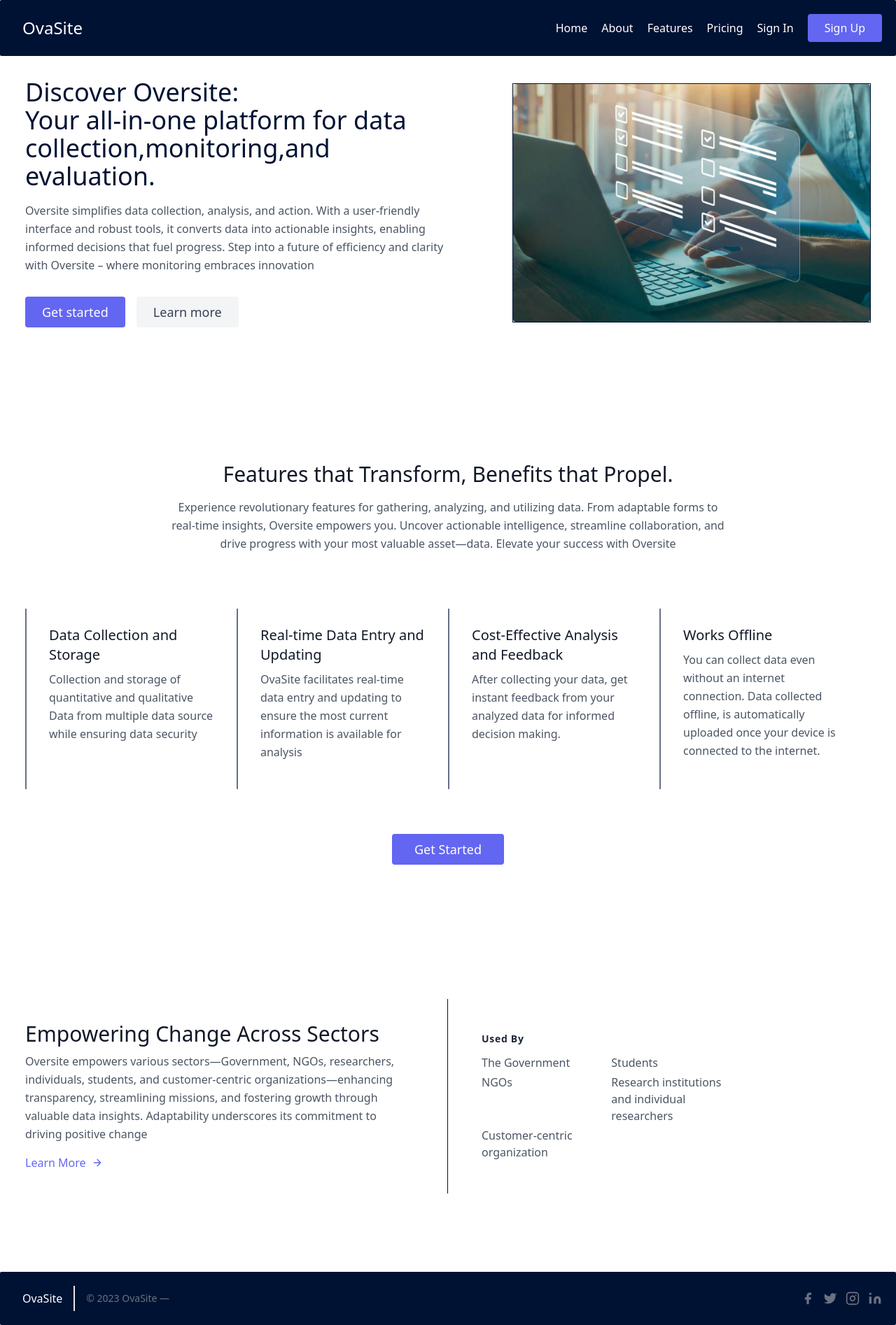
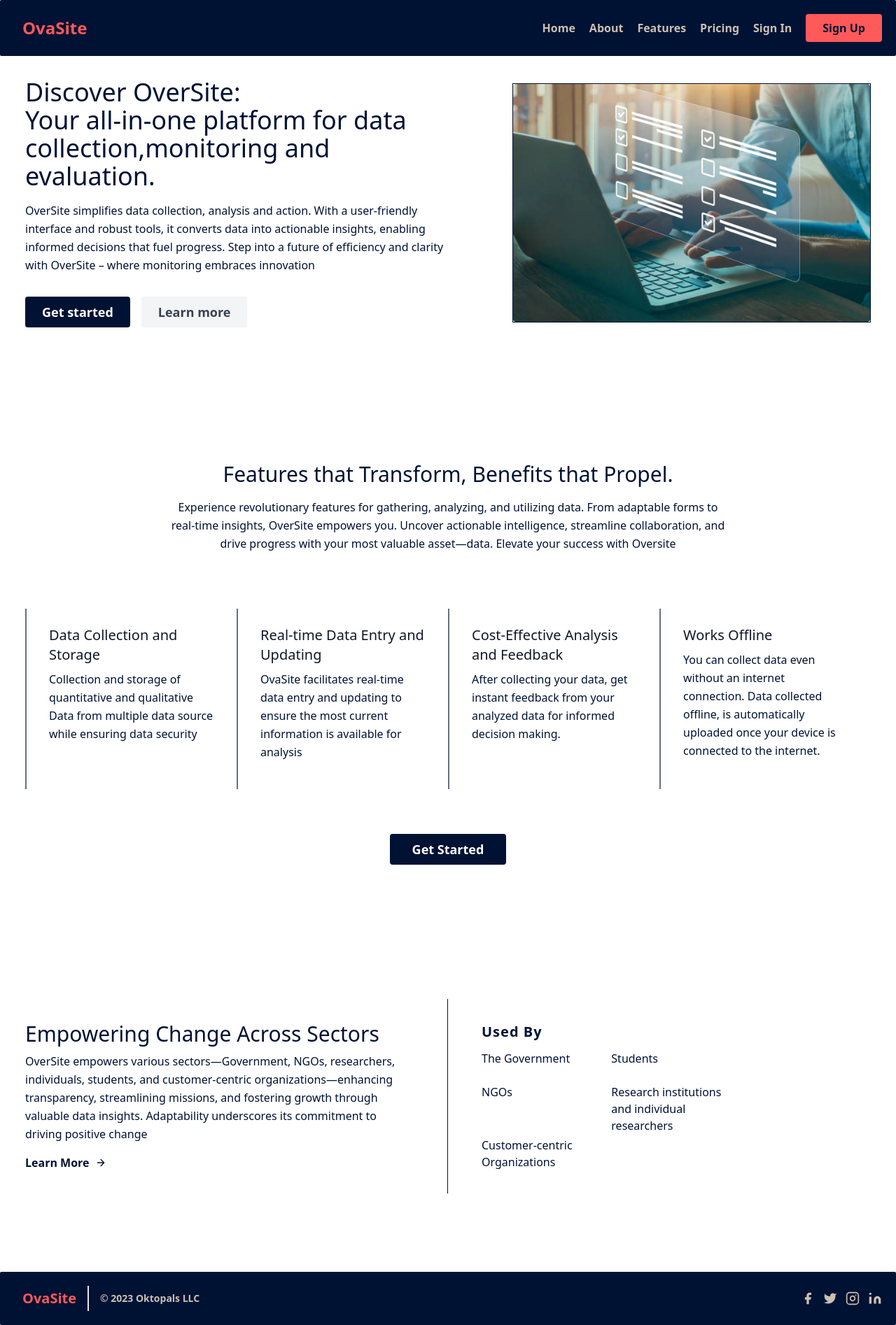
Before and after one commit to OkToPals/OvaSite-Frontend, a Next.js app: page / in a window 1280 px wide. Shown: the whole page at 70% size. Built offline with nearby package versions, Linux system fonts and the light colour scheme.

Commit message:
modified components

```diff
--- a/src/components/content.js
+++ b/src/components/content.js
@@ -4,34 +4,37 @@ import PropTypes from 'prop-types';
 
 const Content = () => {
   return (
-  <section className="text-gray-600 body-font">
+  <section className="text-[#001233] body-font">
   <div className="container px-5 py-24 mx-auto">
     <div className="flex flex-col text-center w-full mb-20">
-      <h1 className="sm:text-3xl text-2xl font-medium title-font mb-4 text-gray-900">Features that Transform, Benefits that Propel.</h1>
-      <p className="lg:w-2/3 mx-auto leading-relaxed text-base">Experience revolutionary features for gathering, analyzing, and utilizing data. From adaptable forms to real-time insights, Oversite empowers you. Uncover actionable intelligence, streamline collaboration, and drive progress with your most valuable asset—data. Elevate your success with Oversite</p></div>
+      <h1 className="sm:text-3xl text-2xl font-medium title-font mb-4 text-[#001233] font-bold">Features that Transform, Benefits that Propel.</h1>
+      <p className="lg:w-2/3 mx-auto leading-relaxed text-base">Experience revolutionary features for gathering, analyzing, and utilizing data. From adaptable forms to real-time insights, OverSite empowers you. Uncover actionable intelligence, streamline collaboration, and drive progress with your most valuable asset—data. Elevate your success with Oversite</p></div>
     <div className="flex flex-wrap">
       <div className="xl:w-1/4 lg:w-1/2 md:w-full px-8 py-6 border-l-2 border-[#001233] border-opacity-60">
-        <h2 className="text-lg sm:text-xl text-gray-900 font-medium title-font mb-2">Data Collection and Storage</h2>
-        <p className="leading-relaxed text-base mb-4">Collection and storage of quantitative and qualitative Data from multiple data source while ensuring data security</p>
+        <h2 className="text-lg sm:text-xl text-gray-900 font-medium title-font mb-2 font-bold">Data Collection and Storage</h2>
+        <p className="leading-relaxed text-base mb-4">Collection and storage of quantitative and qualitative Data from multiple
+         data source while ensuring data security</p>
 
       </div>
       <div className="xl:w-1/4 lg:w-1/2 md:w-full px-8 py-6 border-l-2 border-[#001233] border-opacity-60">
-        <h2 className="text-lg sm:text-xl text-gray-900 font-medium title-font mb-2">Real-time Data Entry and Updating</h2>
-        <p className="leading-relaxed text-base mb-4">OvaSite facilitates real-time data entry and updating to ensure the most current information is available for analysis</p>
+        <h2 className="text-lg sm:text-xl text-gray-900 font-medium title-font mb-2 font-bold">Real-time Data Entry and Updating</h2>
+        <p className="leading-relaxed text-base mb-4">OvaSite facilitates real-time data entry and updating to ensure
+        the most current information is available for analysis</p>
 
       </div>
       <div className="xl:w-1/4 lg:w-1/2 md:w-full px-8 py-6 border-l-2 border-[#001233] border-opacity-60">
-        <h2 className="text-lg sm:text-xl text-gray-900 font-medium title-font mb-2">Cost-Effective Analysis and Feedback</h2>
+        <h2 className="text-lg sm:text-xl text-gray-900 font-medium title-font mb-2 font-bold">Cost-Effective Analysis and Feedback</h2>
         <p className="leading-relaxed text-base mb-4">After collecting your data, get instant feedback from your analyzed data for informed decision making.</p>
 
       </div>
       <div className="xl:w-1/4 lg:w-1/2 md:w-full px-8 py-6 border-l-2 border-[#001233] border-opacity-60">
-        <h2 className="text-lg sm:text-xl text-gray-900 font-medium title-font mb-2">Works Offline</h2>
-        <p className="leading-relaxed text-base mb-4">You can collect data even without an internet connection. Data collected offline, is automatically uploaded once your device is connected to the internet.</p>
+        <h2 className="text-lg sm:text-xl text-gray-900 font-medium title-font mb-2 font-bold">Works Offline</h2>
+        <p className="leading-relaxed text-base mb-4">You can collect data even without an internet connection.
+         Data collected offline, is automatically uploaded once your device is connected to the internet.</p>
 
       </div>
     </div>
-    <button className="flex mx-auto mt-16 text-white bg-indigo-500 border-0 py-2 px-8 focus:outline-none hover:bg-indigo-600 rounded text-lg">Get Started</button>
+    <button className="flex mx-auto mt-16 text-white bg-[#001233] border-0 py-2 px-8 focus:outline-none hover:bg-gray-800 rounded text-lg font-bold">Get Started</button>
   </div>
 </section>
   )
--- a/src/components/footer.js
+++ b/src/components/footer.js
@@ -2,35 +2,35 @@ import React from 'react'
 
 const Footer = () => {
   return (
-    <footer className="text-gray-600 body-font">
+<footer className="body-font">
   <div className="container px-5 py-8 mx-auto flex items-center sm:flex-row flex-col" style={{ backgroundColor: '#001233', borderRadius: '2px', padding: '20px' }}>
-    <a className="flex title-font font-medium items-center md:justify-start justify-center text-gray-900">
+    <a className="flex title-font font-medium items-center md:justify-start justify-center">
       {/* <svg xmlns="http://www.w3.org/2000/svg" fill="none" stroke="currentColor" stroke-linecap="round" stroke-linejoin="round" stroke-width="2" className="w-10 h-10 text-white p-2 bg-indigo-500 rounded-full" viewBox="0 0 24 24">
         <path d="M12 2L2 7l10 5 10-5-10-5zM2 17l10 5 10-5M2 12l10 5 10-5"></path>
       </svg> */}
-      <span className="ml-3 text-white">OvaSite</span>
+      <span className="ml-3 text-[#FF595A] text-xl font-bold">OvaSite</span>
     </a>
-    <p className="text-sm text-gray-500 sm:ml-4 sm:pl-4 sm:border-l-2 sm:border-gray-200 sm:py-2 sm:mt-0 mt-4">© 2023 OvaSite —
-      <a href="https://twitter.com/knyttneve" className="text-gray-600 ml-1" rel="noopener noreferrer" target="_blank"></a>
+    <p className="text-sm text-[#CAC0B3] cursor-pointer sm:ml-4 sm:pl-4 sm:border-l-2 sm:border-gray-200 sm:py-2 sm:mt-0 mt-4 font-bold">© 2023 Oktopals LLC
+      {/* <a href="https://twitter.com/knyttneve" className="text-gray-600 ml-1" rel="noopener noreferrer" target="_blank"></a> */}
     </p>
     <span className="inline-flex sm:ml-auto sm:mt-0 mt-4 justify-center sm:justify-start">
-      <a className="text-gray-500">
+      <a className="text-[#CAC0B3] cursor-pointer font-bold">
         <svg fill="currentColor" stroke-linecap="round" stroke-linejoin="round" stroke-width="2" className="w-5 h-5" viewBox="0 0 24 24">
           <path d="M18 2h-3a5 5 0 00-5 5v3H7v4h3v8h4v-8h3l1-4h-4V7a1 1 0 011-1h3z"></path>
         </svg>
       </a>
-      <a className="ml-3 text-gray-500">
+      <a className="ml-3 text-[#CAC0B3] cursor-pointer font-bold">
         <svg fill="currentColor" stroke-linecap="round" stroke-linejoin="round" stroke-width="2" className="w-5 h-5" viewBox="0 0 24 24">
           <path d="M23 3a10.9 10.9 0 01-3.14 1.53 4.48 4.48 0 00-7.86 3v1A10.66 10.66 0 013 4s-4 9 5 13a11.64 11.64 0 01-7 2c9 5 20 0 20-11.5a4.5 4.5 0 00-.08-.83A7.72 7.72 0 0023 3z"></path>
         </svg>
       </a>
-      <a className="ml-3 text-gray-500">
+      <a className="ml-3 text-[#CAC0B3] cursor-pointer font-bold">
         <svg fill="none" stroke="currentColor" stroke-linecap="round" stroke-linejoin="round" stroke-width="2" className="w-5 h-5" viewBox="0 0 24 24">
           <rect width="20" height="20" x="2" y="2" rx="5" ry="5"></rect>
           <path d="M16 11.37A4 4 0 1112.63 8 4 4 0 0116 11.37zm1.5-4.87h.01"></path>
         </svg>
       </a>
-      <a className="ml-3 text-gray-500">
+      <a className="ml-3 text-[#CAC0B3] cursor-pointer font-bold">
         <svg fill="currentColor" stroke="currentColor" stroke-linecap="round" stroke-linejoin="round" stroke-width="0" className="w-5 h-5" viewBox="0 0 24 24">
           <path stroke="none" d="M16 8a6 6 0 016 6v7h-4v-7a2 2 0 00-2-2 2 2 0 00-2 2v7h-4v-7a6 6 0 016-6zM2 9h4v12H2z"></path>
           <circle cx="4" cy="4" r="2" stroke="none"></circle>
--- a/src/components/header.js
+++ b/src/components/header.js
@@ -10,16 +10,17 @@ const Header = () => {
         stroke-linejoin="round" stroke-width="2" className="w-10 h-10 text-white p-2 bg-indigo-500 rounded-full" viewBox="0 0 24 24">
         <path d="M12 2L2 7l10 5 10-5-10-5zM2 17l10 5 10-5M2 12l10 5 10-5"></path>
       </svg> */}
-      <span className="ml-3 text-white text-2xl">OvaSite</span>
+      <span className="ml-3 text-[#FF595A] text-2xl font-bold cursor-pointer">OvaSite</span>
     </a>
-    <nav className="md:ml-auto flex flex-wrap items-center text-base justify-center text-white">
+    <nav className="md:ml-auto flex flex-wrap items-center text-base justify-center text-[#CAC0B3] font-bold">
       <a className="mr-5 hover:text-white cursor-pointer">Home</a>
       <a className="mr-5 hover:text-white cursor-pointer">About</a>
       <a className="mr-5 hover:text-white cursor-pointer">Features</a>
       <a className="mr-5 hover:text-white cursor-pointer">Pricing</a>
       <a className="mr-5 hover:text-white cursor-pointer">Sign In</a>
     </nav>
-    <button className="inline-flex items-center bg-indigo-500 border-0 py-2 px-6 focus:outline-none hover:bg-indigo-400 rounded text-white mt-4 md:mt-0">Sign Up
+    <button className="inline-flex items-center bg-[#FF595A] border-0 py-2 px-6 focus:outline-none
+      hover:bg-[#fe5000] rounded text-[#001233] mt-4 md:mt-0 font-bold">Sign Up
       {/* <svg fill="none" stroke="currentColor" stroke-linecap="round" stroke-linejoin="round" stroke-width="2" className="w-4 h-4 ml-1" viewBox="0 0 24 24">
         <path d="M5 12h14M12 5l7 7-7 7"></path>
       </svg>*/}
--- a/src/components/hero.js
+++ b/src/components/hero.js
@@ -8,15 +8,15 @@ const Hero = () => {
 
 <div className="container mx-auto flex px-5 py-24 md:flex-row flex-col items-center">
     <div className="lg:flex-grow md:w-1/2 lg:pr-24 md:pr-16 flex flex-col md:items-start md:text-left mb-16 md:mb-0 items-center text-center">
-      <h1 className="title-font sm:text-4xl text-3xl mb-4 font-medium" style={{ color: '#001233' }}>Discover Oversite:
-        <br className="hidden lg:inline-block" /> Your all-in-one platform for data collection,monitoring,and evaluation.
+      <h1 className="title-font sm:text-4xl text-3xl mb-4 font-medium font-bold" style={{ color: '#001233' }}>Discover OverSite:
+        <br className="hidden lg:inline-block" /> Your all-in-one platform for data collection,monitoring and evaluation.
       </h1>
-      <p className="mb-8 leading-relaxed">Oversite simplifies data collection, analysis, and action. With a user-friendly interface and robust tools,
+      <p className="mb-8 leading-relaxed text-[#001233]">OverSite simplifies data collection, analysis and action. With a user-friendly interface and robust tools,
        it converts data into actionable insights,
-       enabling informed decisions that fuel progress. Step into a future of efficiency and clarity with Oversite – where monitoring embraces innovation</p>
+       enabling informed decisions that fuel progress. Step into a future of efficiency and clarity with OverSite – where monitoring embraces innovation</p>
       <div className="flex justify-center">
-        <button className="inline-flex text-white bg-indigo-500 border-0 py-2 px-6 focus:outline-none hover:bg-indigo-600 rounded text-lg">Get started</button>
-        <button className="ml-4 inline-flex text-gray-700 bg-gray-100 border-0 py-2 px-6 focus:outline-none hover:bg-gray-200 rounded text-lg">Learn more</button>
+        <button className="inline-flex text-white bg-[#001233] border-0 py-2 px-6 focus:outline-none hover:bg-gray-800 rounded text-lg font-bold">Get started</button>
+        <button className="ml-4 inline-flex text-gray-700 bg-gray-100 border-0 py-2 px-6 focus:outline-none hover:bg-gray-200 rounded text-lg font-bold">Learn more</button>
       </div>
     </div>
       <div className="lg:max-w-lg lg:w-full md:w-1/2 w-5/6 border-[#001233] border width-7px">
--- a/src/components/uses.js
+++ b/src/components/uses.js
@@ -4,43 +4,43 @@ import PropTypes from 'prop-types';
 
 const Uses = () => {
   return (
-    <section class="text-gray-600 body-font">
+    <section class="text-[#001233] body-font">
   <div class="container flex flex-wrap px-5 py-24 mx-auto items-center">
     <div class="md:w-1/2 md:pr-12 md:py-8 md:border-r md:border-b-0 mb-10 md:mb-0 pb-10 border-b border-[#001233]">
-      <h1 class="sm:text-3xl text-2xl font-medium title-font mb-2 text-gray-900">Empowering Change Across Sectors</h1>
-      <p class="leading-relaxed text-base">Oversite empowers various sectors—Government, NGOs, researchers, individuals, students, and customer-centric organizations—enhancing transparency, streamlining missions, and fostering growth through valuable data insights. Adaptability underscores its commitment to driving positive change</p>
-      <a class="text-indigo-500 inline-flex items-center mt-4">Learn More
+      <h1 class="sm:text-3xl text-2xl font-medium title-font mb-2 text-[#001233] font-bold">Empowering Change Across Sectors</h1>
+      <p class="leading-relaxed text-base">OverSite empowers various sectors—Government, NGOs, researchers, individuals, students, and customer-centric organizations—enhancing transparency, streamlining missions, and fostering growth through valuable data insights. Adaptability underscores its commitment to driving positive change</p>
+      <a class="text-[#001233] inline-flex items-center mt-4 font-bold">Learn More
         <svg fill="none" stroke="currentColor" stroke-linecap="round" stroke-linejoin="round" stroke-width="2" class="w-4 h-4 ml-2" viewBox="0 0 24 24">
           <path d="M5 12h14M12 5l7 7-7 7"></path>
         </svg>
       </a>
     </div>
     <div class="flex flex-col md:w-1/2 md:pl-12">
-      <h2 class="title-font font-semibold text-gray-800 tracking-wider text-sm mb-3">Used By</h2>
+      <h2 class="title-font font-semibold text-[#001233] tracking-wider text-xl mb-3 font-bold">Used By</h2>
       <nav class="flex flex-wrap list-none -mb-1">
        <li class="lg:w-1/3 mb-1 w-1/2">
-          <a class="text-gray-600 hover:text-gray-800">The Government</a>
+          <a class="text-[#001233] hover:text-[#001233]">The Government</a>
+        </li><br/><br/>
+        <li class="lg:w-1/3 mb-1 w-1/2">
+          <a class="text-[#001233]  hover:text-gray-800">Students</a>
         </li><br/>
         <li class="lg:w-1/3 mb-1 w-1/2">
-          <a class="text-gray-600 hover:text-gray-800">Students</a>
+          <a class="text-[#001233] hover:text-gray-800"></a>
         </li><br/>
         <li class="lg:w-1/3 mb-1 w-1/2">
-          <a class="text-gray-600 hover:text-gray-800"></a>
+          <a class="text-[#001233] hover:text-gray-800">NGOs</a>
         </li><br/>
         <li class="lg:w-1/3 mb-1 w-1/2">
-          <a class="text-gray-600 hover:text-gray-800">NGOs</a>
+          <a class="text-[#001233]  hover:text-gray-800">Research institutions and individual researchers</a>
         </li><br/>
         <li class="lg:w-1/3 mb-1 w-1/2">
-          <a class="text-gray-600 hover:text-gray-800">Research institutions and individual researchers</a>
+          <a class="text-[#001233] hover:text-gray-800"></a>
         </li><br/>
         <li class="lg:w-1/3 mb-1 w-1/2">
-          <a class="text-gray-600 hover:text-gray-800"></a>
+          <a class="text-[#001233] hover:text-gray-800">Customer-centric Organizations</a>
         </li><br/>
         <li class="lg:w-1/3 mb-1 w-1/2">
-          <a class="text-gray-600 hover:text-gray-800">Customer-centric organization</a>
-        </li><br/>
-        <li class="lg:w-1/3 mb-1 w-1/2">
-          <a class="text-gray-600 hover:text-gray-800"></a>
+          <a class="text-[#001233] hover:text-gray-800"></a>
         </li>
       </nav>
     </div>
```
Also changed, not shown: src/components/SVGLogo.svg (deleted).
